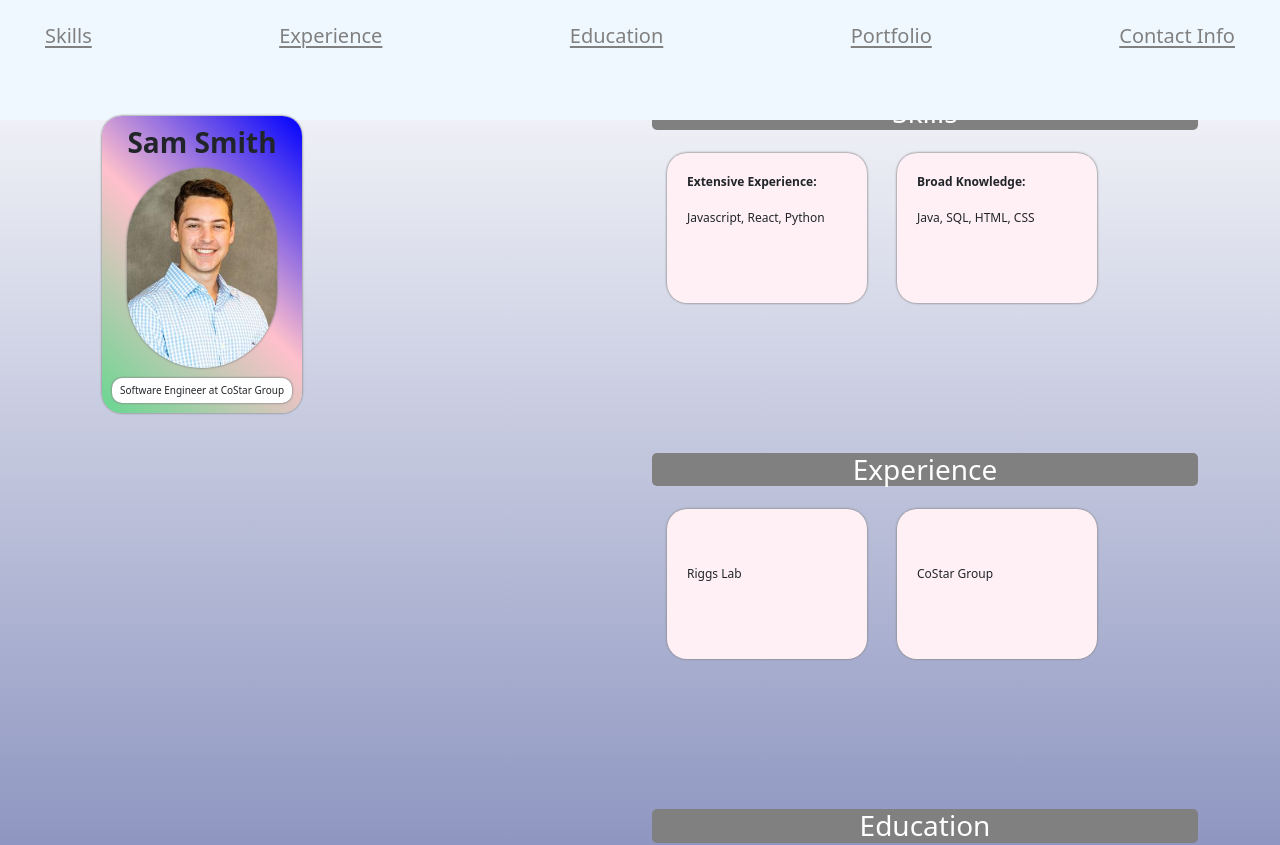
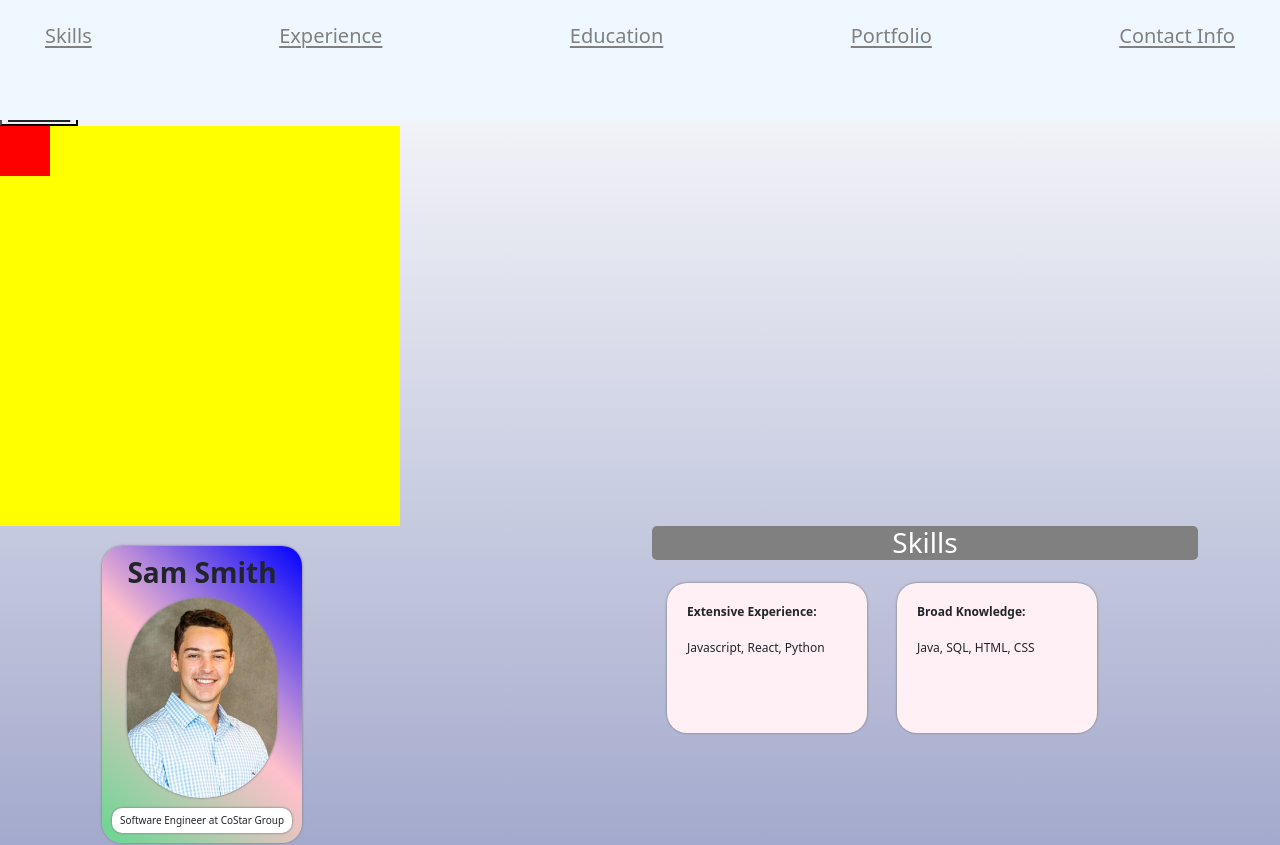
Before and after one commit to samsmith0704/resume-site, a React app: page / in a window 1280 px wide. Shown: the top 845 px of the page. Built offline with nearby package versions, Linux system fonts and the light colour scheme.

Commit message:
testing out animation

```diff
--- a/src/components/HeaderItem.js
+++ b/src/components/HeaderItem.js
@@ -1,9 +1,6 @@
 import React from "react";
-import { useState } from "react";
 
-const HeaderItem = (props) => {
-  const [isHovered, setIsHovered] = useState(false);
-
+const HeaderItem = ({ headerItemTitle, onMenuClick }) => {
   const btnStyle = {
     border: "none",
     borderRadius: "20px",
@@ -19,10 +16,10 @@ const HeaderItem = (props) => {
     <button
       style={btnStyle}
       onClick={(e) => {
-        props.onMenuClick(e);
+        onMenuClick(e);
       }}
     >
-      <h5>{props.headerItemTitle}</h5>
+      <h5>{headerItemTitle}</h5>
     </button>
   );
 };
--- a/src/components/ShowcaseContainer.js
+++ b/src/components/ShowcaseContainer.js
@@ -10,6 +10,53 @@ import Header from "./Header";
  * add margin bottom to header
  * Add some of the stuff to common component, there is so much repeated code here
  */
+
+const myContainerStyle = {
+  width: "400px",
+  height: "400px",
+  position: "relative",
+  background: "yellow",
+};
+const myAnimationStyle = {
+  width: "50px",
+  height: "50px",
+  position: "absolute",
+  backgroundColor: "red",
+};
+
+////////////Testing out animation
+let id = null;
+const myMove = () => {
+  console.log("message");
+  let elem = document.getElementById("myAnimation");
+  let pos = 0;
+  clearInterval(id);
+  const frame = () => {
+    if (pos == 350) {
+      clearInterval(id);
+    } else {
+      pos++;
+      elem.style.top = pos + "px";
+      elem.style.left = pos + "px";
+    }
+  };
+  id = setInterval(frame, 10);
+};
+
+const TestBtn = () => {
+  return <button onClick={myMove}>Click Me</button>;
+};
+const TestAnimation = () => {
+  return <div style={myAnimationStyle} id="myAnimation"></div>;
+};
+const TestContainer = () => {
+  return (
+    <div style={myContainerStyle} id="myContainer">
+      <TestAnimation />
+    </div>
+  );
+};
+////////////testing out animation
 const showcaseCardStyle = {
   display: "flex",
 };
@@ -43,6 +90,7 @@ const ShowcaseContainer = () => {
     setShowHeader(true);
     console.log(showHeader);
   };
+
   return (
     <div
       onWheel={() => {
@@ -62,7 +110,8 @@ const ShowcaseContainer = () => {
       <br />
       <br />
       <br />
-
+      <TestBtn />
+      <TestContainer />
       <div className="container">
         <div className="row" id="Skills">
           <div className="col">
```
